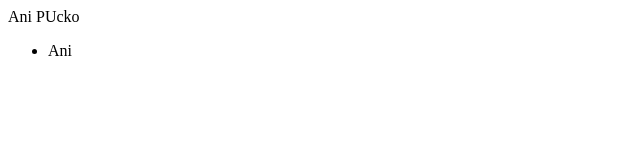
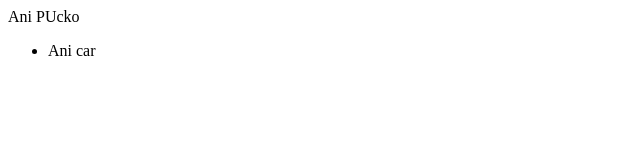
Before and after one commit to ZoranMratinkovic/zoki, a plain HTML site: page pera.html in a window 1280 px wide. Shown: the full height of the page, 0-640 px from the left. Drawn offline with Linux system fonts and the light colour scheme.

Commit message:
UBacio sam

```diff
--- a/pera.html
+++ b/pera.html
@@ -7,7 +7,7 @@
 <body>
 	<div>
 		<ul>
-			<li>Ani</li>
+			<li>Ani car</li>
 		</ul>
 	</div>
 </body>
```
